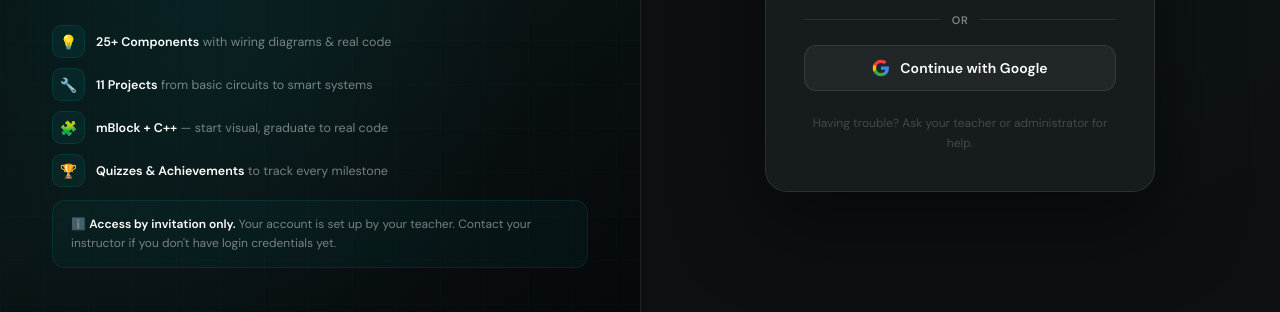
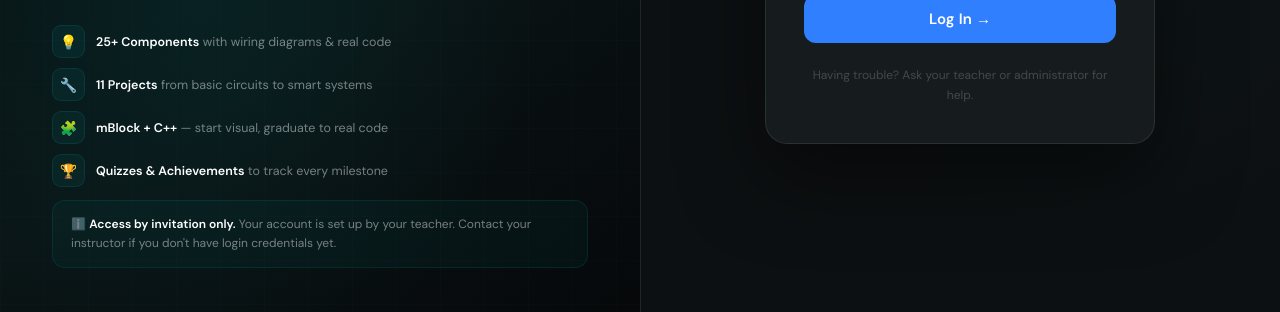
Before and after one commit to KyawKhantTun/PAA, a plain HTML site: page index.html in a window 1280 px wide. Shown: the part 488-800 px from the top of the page. Drawn offline with nearby package versions, Linux system fonts and the light colour scheme; no server answers; animation ran at ten frames a second.

Commit message:
Add files via upload

```diff
--- a/index.html
+++ b/index.html
@@ -76,17 +76,6 @@ body{font-family:'DM Sans',sans-serif;background:var(--dark);color:#fff;display:
 .spinner{width:16px;height:16px;border:2.5px solid rgba(255,255,255,0.3);border-top-color:#fff;border-radius:50%;animation:spin .7s linear infinite;flex-shrink:0;}
 @keyframes spin{to{transform:rotate(360deg)}}
 .bottom-note{text-align:center;margin-top:22px;font-size:12px;color:rgba(255,255,255,0.2);line-height:1.7;}
-
-/* DIVIDER */
-.or-divider{display:flex;align-items:center;gap:12px;margin:18px 0;}
-.or-divider::before,.or-divider::after{content:'';flex:1;height:1px;background:var(--border);}
-.or-divider span{font-size:11px;color:var(--muted);font-weight:600;text-transform:uppercase;letter-spacing:.5px;white-space:nowrap;}
-
-/* GOOGLE BUTTON */
-.btn-google{width:100%;background:rgba(255,255,255,0.05);color:#fff;border:1.5px solid var(--border);padding:13px 14px;border-radius:12px;font-size:14px;font-weight:600;font-family:'DM Sans',sans-serif;cursor:pointer;transition:all .25s;display:flex;align-items:center;justify-content:center;gap:10px;letter-spacing:.1px;}
-.btn-google:hover{background:rgba(255,255,255,0.09);border-color:rgba(255,255,255,0.18);transform:translateY(-1px);}
-.btn-google:disabled{pointer-events:none;opacity:.6;}
-.btn-google svg{width:18px;height:18px;flex-shrink:0;}
 
 /* ERROR BANNER */
 .error-banner{display:none;background:rgba(239,83,80,0.1);border:1px solid rgba(239,83,80,0.3);border-radius:11px;padding:12px 16px;font-size:13px;color:#ef9a9a;margin-bottom:18px;text-align:center;}
@@ -181,21 +170,6 @@ body{font-family:'DM Sans',sans-serif;background:var(--dark);color:#fff;display:
 
         <button class="btn-login" id="btnLogin" onclick="doLogin()">
           <span id="btnLabel">Log In →</span>
-        </button>
-
-        <!-- DIVIDER -->
-        <div class="or-divider"><span>or</span></div>
-
-        <!-- GOOGLE SIGN-IN -->
-        <button class="btn-google" id="btnGoogle" onclick="doGoogleLogin()">
-          <!-- Google "G" logo SVG -->
-          <svg viewBox="0 0 24 24" xmlns="http://www.w3.org/2000/svg">
-            <path d="M22.56 12.25c0-.78-.07-1.53-.2-2.25H12v4.26h5.92c-.26 1.37-1.04 2.53-2.21 3.31v2.77h3.57c2.08-1.92 3.28-4.74 3.28-8.09z" fill="#4285F4"/>
-            <path d="M12 23c2.97 0 5.46-.98 7.28-2.66l-3.57-2.77c-.98.66-2.23 1.06-3.71 1.06-2.86 0-5.29-1.93-6.16-4.53H2.18v2.84C3.99 20.53 7.7 23 12 23z" fill="#34A853"/>
-            <path d="M5.84 14.09c-.22-.66-.35-1.36-.35-2.09s.13-1.43.35-2.09V7.07H2.18C1.43 8.55 1 10.22 1 12s.43 3.45 1.18 4.93l3.66-2.84z" fill="#FBBC05"/>
-            <path d="M12 5.38c1.62 0 3.06.56 4.21 1.64l3.15-3.15C17.45 2.09 14.97 1 12 1 7.7 1 3.99 3.47 2.18 7.07l3.66 2.84c.87-2.6 3.3-4.53 6.16-4.53z" fill="#EA4335"/>
-          </svg>
-          <span id="googleLabel">Continue with Google</span>
         </button>
 
         <div class="bottom-note">Having trouble? Ask your teacher or administrator for help.</div>
@@ -310,15 +284,6 @@ function setLoading(on){
   btn.disabled=on;
   btn.innerHTML=on?'<div class="spinner"></div><span>Logging in…</span>':'<span id="btnLabel">Log In →</span>';
 }
-function setGoogleLoading(on){
-  const btn=document.getElementById('btnGoogle');
-  btn.disabled=on;
-  if(on){
-    btn.innerHTML='<div class="spinner" style="border-color:rgba(255,255,255,0.2);border-top-color:#fff;"></div><span>Signing in…</span>';
-  } else {
-    btn.innerHTML=`<svg viewBox="0 0 24 24" xmlns="http://www.w3.org/2000/svg" style="width:18px;height:18px;flex-shrink:0"><path d="M22.56 12.25c0-.78-.07-1.53-.2-2.25H12v4.26h5.92c-.26 1.37-1.04 2.53-2.21 3.31v2.77h3.57c2.08-1.92 3.28-4.74 3.28-8.09z" fill="#4285F4"/><path d="M12 23c2.97 0 5.46-.98 7.28-2.66l-3.57-2.77c-.98.66-2.23 1.06-3.71 1.06-2.86 0-5.29-1.93-6.16-4.53H2.18v2.84C3.99 20.53 7.7 23 12 23z" fill="#34A853"/><path d="M5.84 14.09c-.22-.66-.35-1.36-.35-2.09s.13-1.43.35-2.09V7.07H2.18C1.43 8.55 1 10.22 1 12s.43 3.45 1.18 4.93l3.66-2.84z" fill="#FBBC05"/><path d="M12 5.38c1.62 0 3.06.56 4.21 1.64l3.15-3.15C17.45 2.09 14.97 1 12 1 7.7 1 3.99 3.47 2.18 7.07l3.66 2.84c.87-2.6 3.3-4.53 6.16-4.53z" fill="#EA4335"/></svg><span id="googleLabel">Continue with Google</span>`;
-  }
-}
 
 async function doLogin(){
   const username=document.getElementById('username').value.trim();
@@ -367,53 +332,6 @@ async function doLogin(){
   }
 }
 
-/* GOOGLE LOGIN */
-async function doGoogleLogin(){
-  clearErr();
-  setGoogleLoading(true);
-  manualLogin = true;
-
-  const provider = new firebase.auth.GoogleAuthProvider();
-  provider.setCustomParameters({ prompt: 'select_account' });
-
-  try {
-    const result = await auth.signInWithPopup(provider);
-    const user = result.user;
-
-    // ✅ Create Firestore doc if this is their first Google sign-in
-    const userRef = db.collection('users').doc(user.uid);
-    const userDoc = await userRef.get();
-    if (!userDoc.exists) {
-      await userRef.set({
-        uid: user.uid,
-        email: user.email,
-        displayName: user.displayName || user.email.split('@')[0],
-        username: user.email.split('@')[0].toLowerCase(),
-        role: 'student',
-        avg_progress: 0,
-        lessons_completed: 0,
-        createdAt: firebase.firestore.FieldValue.serverTimestamp()
-      });
-    }
-
-    showToast('✓ Signed in with Google! Redirecting…');
-    setTimeout(() => {
-      const role = userDoc.exists ? userDoc.data().role : 'student';
-      window.location.replace(role === 'admin' ? 'admin.html' : 'arduino.html');
-    }, 900);
-
-  } catch (err) {
-    manualLogin = false;
-    setGoogleLoading(false);
-    if (err.code === 'auth/popup-closed-by-user' || err.code === 'auth/cancelled-popup-request') return;
-    if (err.code === 'auth/popup-blocked') {
-      showBanner('Pop-up blocked. Please allow pop-ups for this site and try again.');
-    } else {
-      showBanner('Google sign-in failed: ' + err.message);
-    }
-  }
-}
-
 function openForgot(){document.getElementById('forgotModal').classList.add('open');}
 function closeForgot(){document.getElementById('forgotModal').classList.remove('open');}
 function sendReset(){
```
